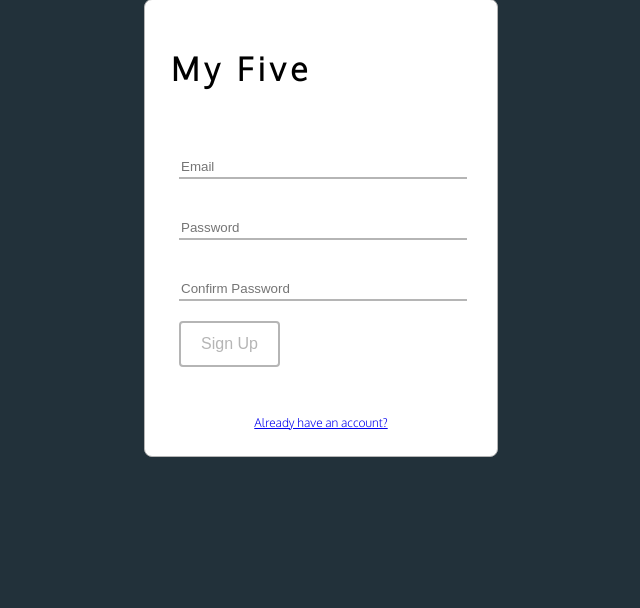
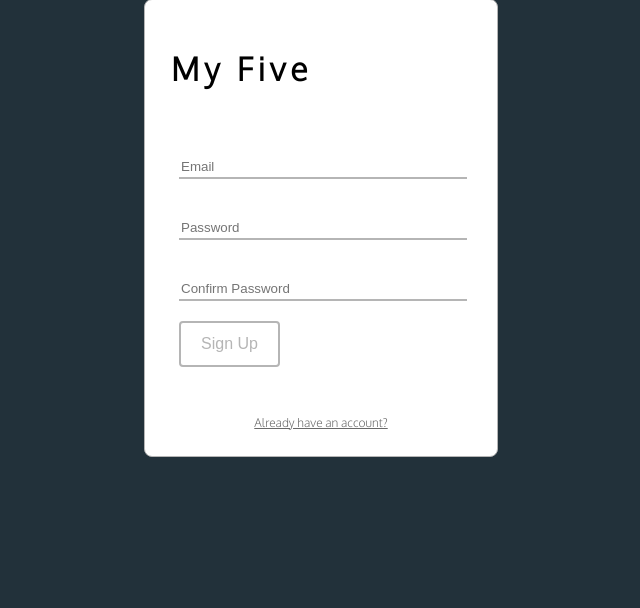
Before and after one commit to bren96/minima--list, a Flask app: page /signup in a window 1280 px wide. Shown: the part 172-780 px from the top of the page, without its empty margins (319-959 px from the left). Run offline with Flask 2, Linux system fonts and the light colour scheme; some libraries are stand-ins or nearby versions.

Commit message:
change link color

```diff
--- a/application/static/css/main.css
+++ b/application/static/css/main.css
@@ -91,6 +91,10 @@ body {
   flex-grow: 1;
 }
 
+.sign_link a{
+  color: hsla(0, 0%, 41%, 1);
+}
+
 td {
   padding: 8px;
   text-align: left;
```
